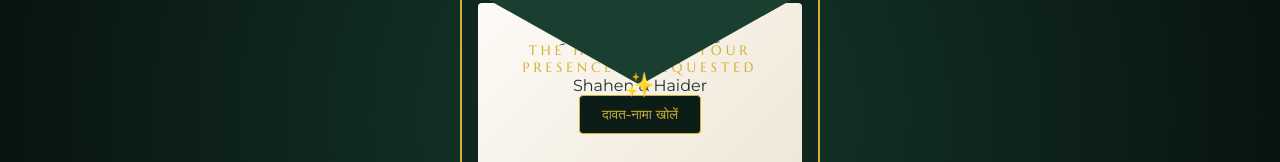
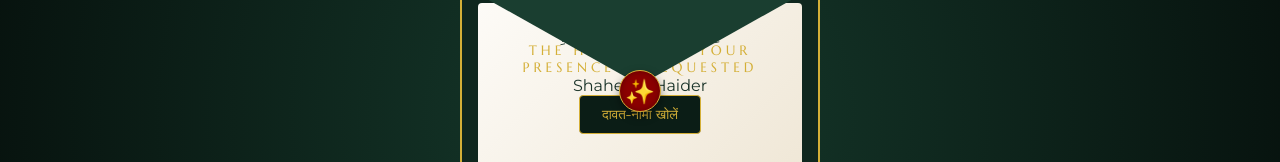
Before and after one commit to itsrkdev/Invitation-Card, a React (Vite) app in the folder app/: page / in a window 1280 px wide. Shown: the part 285-447 px from the top of the page. Built offline with nearby package versions, Linux system fonts and the light colour scheme; a web font is replaced by a local one.

Commit message:
Update App.css

```diff
--- a/app/src/App.css
+++ b/app/src/App.css
@@ -233,13 +233,36 @@ section {
 }
 
 .env-seal {
+    z-index: 11;
+    font-size: 1.5rem;
+    transition: opacity .3s;
+    position: absolute;
+    top: 30%;
+    left: 62%;
+    transform: translate(-50%);
+
+    /* Ye badlao kijiye */
+    background-color: #8b0000; /* Rich Velvet Red */
+    width: 42px;               /* 2px badha diya taaki icon ache se fit ho */
+    height: 42px;
+    border-radius: 50%;
+    border: 1.5px solid #d4af37; /* Card ke gold text se match karti border */
+    box-shadow: 0 4px 10px rgba(0, 0, 0, 0.4), inset 0 0 6px rgba(0, 0, 0, 0.3);
+
+    display: flex;
+    align-items: center;
+    justify-content: center;
+    cursor: pointer; /* Taaki user ko pata chale ki ispe click karna hai */
+}
+
+/* .env-seal {
   position: absolute;
   top: 110px;
   left: 50%;
   transform: translateX(-50%);
   font-size: 1.5rem;
   z-index: 4;
-}
+} */
 
 .env-wrap.open .env-seal {
   opacity: 0;
```
